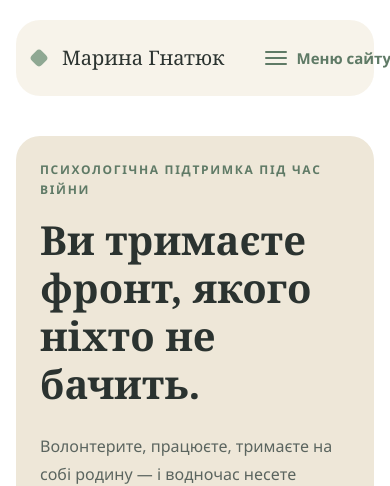
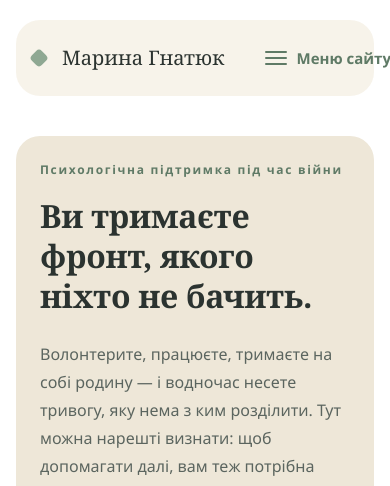
Before and after one commit to ValeriySolod/psychologist, a Next.js app: page / in a window 390 px wide. Shown: the top 486 px of the page. Built offline with nearby package versions, Linux system fonts and the light colour scheme; no server answers.

Commit message:
fix: mobile hero h1 size and eyebrow text-transform

```diff
--- a/src/styles/page.module.scss
+++ b/src/styles/page.module.scss
@@ -117,7 +117,7 @@
   .nav { height: 76px; padding: 16px; }
   .brand { gap: 16px; font-size: 20px; }
   .heroContent { min-height: auto; padding: 24px; }
-  .hero h1 { font-size: 40px; line-height: 48px; }
+  .hero h1 { font-size: 32px; line-height: 125%; letter-spacing: -0.01em; }
   .heroContent > p, .about > div > p, .sosInner > div > p, .contact p { font-size: 16px; line-height: 28px; }
   .actions { flex-direction: column; }
   .actions a { width: 100%; }
@@ -125,7 +125,7 @@
   .thoughts { padding: 16px; }
   .thoughts div { padding: 20px; }
   .section { padding-top: 40px; }
-  .eyebrow, .sectionTitle > span, .personCard > span, .practiceGrid article > span { font-size: 12px; line-height: 167%; letter-spacing: 0.14em; }
+  .eyebrow, .sectionTitle > span, .personCard > span, .practiceGrid article > span { font-size: 12px; line-height: 167%; letter-spacing: 0.14em; text-transform: none; }
   .sectionTitle h2 { font-family: var(--second-family); font-weight: 600; font-size: 26px; line-height: 123%; letter-spacing: -0.01em; color: var(--text-primary); }
   .about .sectionTitle h2 { font-family: var(--second-family); font-weight: 500; font-size: 20px; line-height: 140%; letter-spacing: normal; color: var(--text-primary); }
   .peopleGrid, .practiceGrid, .steps { grid-template-columns: 1fr; gap: 24px; }
```
